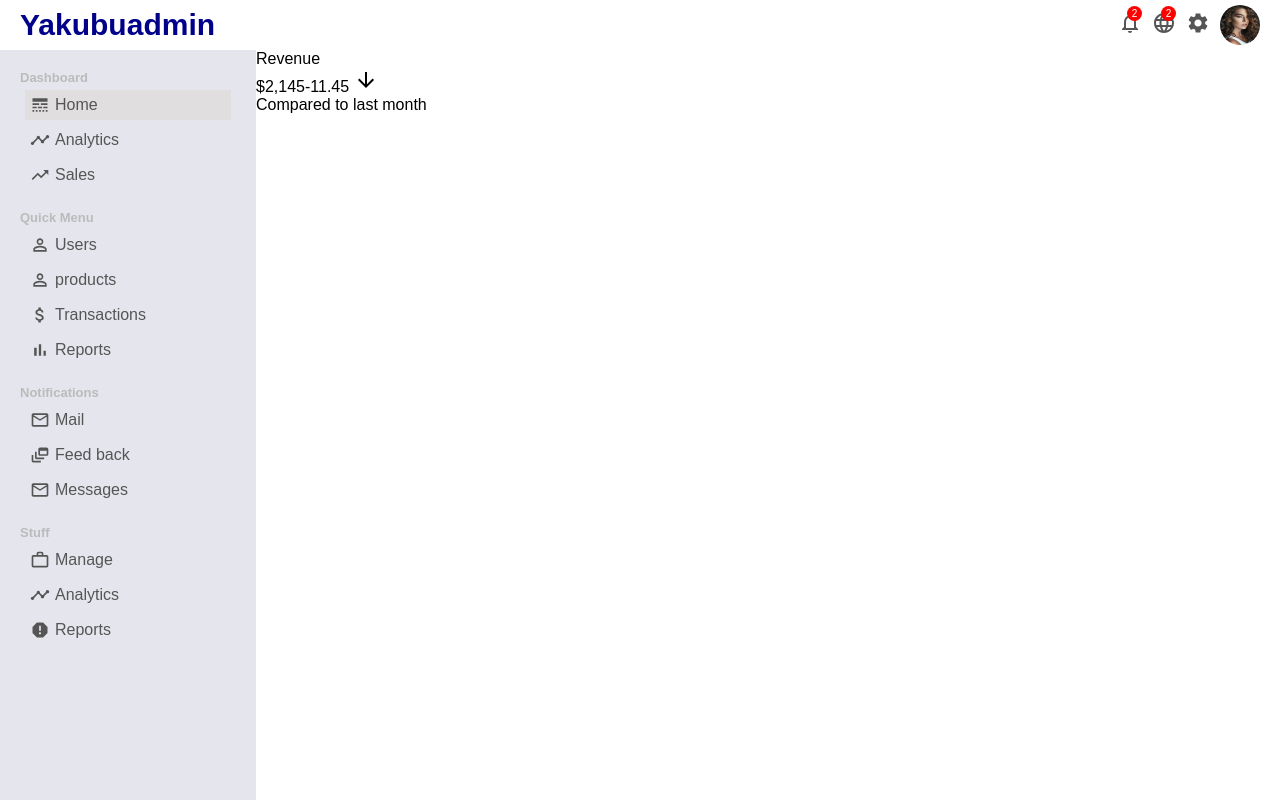
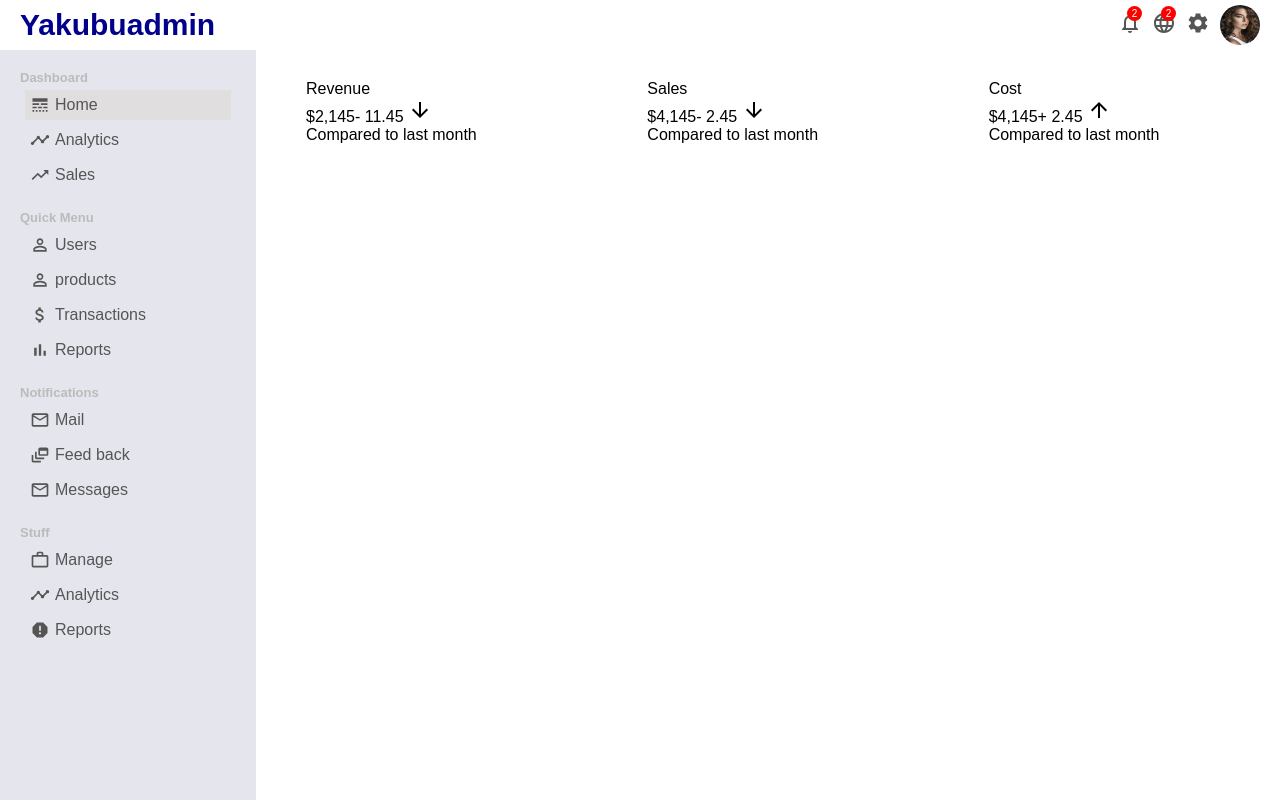
Before and after one commit to YakubuAmidu/admin, a React (Create React App) app: page / in a window 1280 px wide. Built offline with nearby package versions, Linux system fonts and the light colour scheme; a web font is replaced by a local one.

Commit message:
Initial commit

```diff
--- a/src/components/featuredInfo/FeaturedInfo.css
+++ b/src/components/featuredInfo/FeaturedInfo.css
@@ -0,0 +1,12 @@
+.featured {
+    width: 100%;
+    display: flex;
+    justify-content: space-between;
+}
+
+.featuredItem {
+    flex: 1;
+    margin: 0px 20px;
+    padding: 30px;
+    cursor: pointer;
+}
--- a/src/components/featuredInfo/FeaturedInfo.jsx
+++ b/src/components/featuredInfo/FeaturedInfo.jsx
@@ -1,6 +1,6 @@
 import React from 'react';
 import './FeaturedInfo.css';
-import { ArrowDownward } from '@material-ui/icons';
+import { ArrowDownward, ArrowUpward } from '@material-ui/icons';
 
 export default function FeaturedInfo(){
  return (
@@ -9,7 +9,25 @@ export default function FeaturedInfo(){
              <span className="featuredTitle">Revenue</span>
              <div className="featuredMoneyContainer">
                  <span className="featuredMoney">$2,145</span>
-                 <span className="featuredRate">-11.45 <ArrowDownward /></span>
+                 <span className="featuredRate">- 11.45 <ArrowDownward /></span>
+             </div>
+             <span className="featuredSub">Compared to last month</span>
+         </div>
+
+         <div className="featuredItem">
+             <span className="featuredTitle">Sales</span>
+             <div className="featuredMoneyContainer">
+                 <span className="featuredMoney">$4,145</span>
+                 <span className="featuredRate">- 2.45 <ArrowDownward /></span>
+             </div>
+             <span className="featuredSub">Compared to last month</span>
+         </div>
+
+         <div className="featuredItem">
+             <span className="featuredTitle">Cost</span>
+             <div className="featuredMoneyContainer">
+                 <span className="featuredMoney">$4,145</span>
+                 <span className="featuredRate">+ 2.45 <ArrowUpward /></span>
              </div>
              <span className="featuredSub">Compared to last month</span>
          </div>
```
